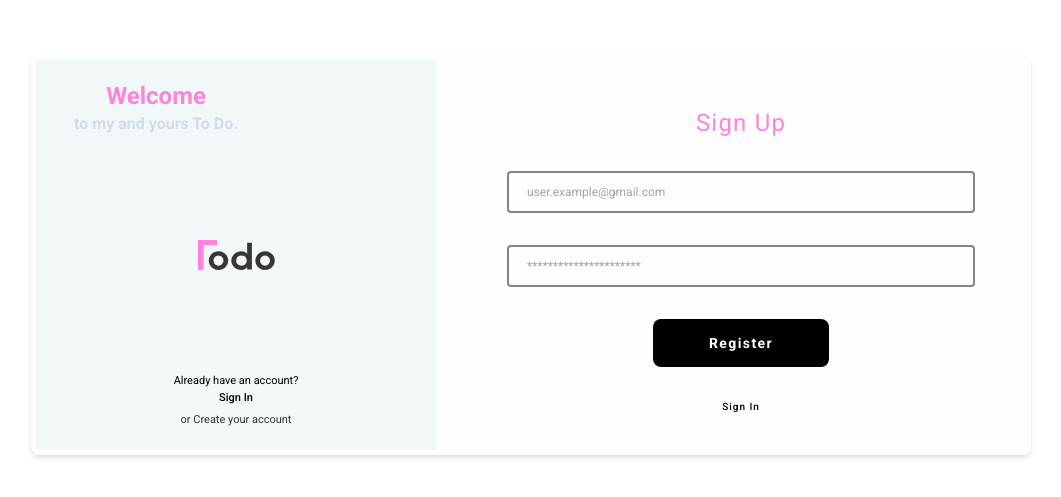
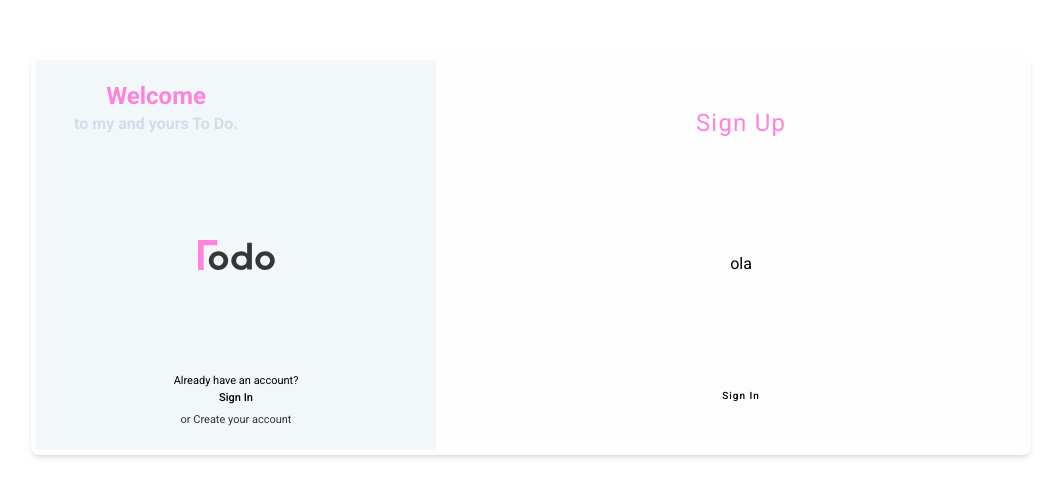
Before and after one commit to Rafael-Urei/ecommerce, a Next.js app: page /auth/signup in a window 1280 px wide. Shown: the part 145-642 px from the top of the page, without its empty margins (109-1170 px from the left). Built offline with nearby package versions, Linux system fonts and the light colour scheme.

Commit message:
:frog: Starting the form validation

```diff
--- /dev/null
+++ b/app/auth/login/loading.tsx
@@ -0,0 +1,11 @@
+import { TodoLogo } from "@/app/components/logo";
+
+export default function Loading() {
+  return (
+    <div className="h-screen flex items-center justify-center bg-opacity-30 bg-slate-200">
+      <div className="flex items-center justify-cente h-32 w-32 rounded-full animate-bounce">
+        <TodoLogo />
+      </div>
+    </div>
+  );
+}
--- a/app/auth/login/page.tsx
+++ b/app/auth/login/page.tsx
@@ -1,18 +1,50 @@
+"use client";
+
+import { Auth, authSchema } from "@/app/schemas/auth-schema";
 import { ButtonComponent } from "../../components/buttons";
 import { InputComponent } from "../../components/input";
 import AuthLayout from "@/app/layouts/auth-layout";
+import { FormProvider, useForm } from "react-hook-form";
+import { yupResolver } from "@hookform/resolvers/yup";
+import { Suspense } from "react";
+import Loading from "./loading";
 
 export default function AuthLoginPage() {
+  const authMethods = useForm<Auth>({ resolver: yupResolver(authSchema) });
+
+  const onSubmit = (data: Auth) => {
+    console.log(data);
+    console.log(authMethods.getValues("email"));
+  };
+
   return (
+    <>
+      <Suspense fallback={<Loading />}>
         <AuthLayout name="login" title="Sign In">
-      <form className="w-full flex flex-col items-center justify-between gap-8">
-        <InputComponent name="email" placeholder="user.example@gmail.com" />
+          <FormProvider {...authMethods}>
+            <form
+              onSubmit={authMethods.handleSubmit(onSubmit)}
+              className="w-full flex flex-col items-center justify-between gap-8"
+            >
+              <InputComponent
+                name="email"
+                type="text"
+                placeholder="user.example@gmail.com"
+                error={!!authMethods.formState.errors?.email}
+                helperText={authMethods.formState.errors.email?.message}
+              />
               <InputComponent
                 name="password_hash"
+                type="password"
                 placeholder="**********************"
+                error={!!authMethods.formState.errors?.password_hash}
+                helperText={authMethods.formState.errors.password_hash?.message}
               />
               <ButtonComponent type="submit" label="Login" />
             </form>
+          </FormProvider>
         </AuthLayout>
+      </Suspense>
+    </>
   );
 }
--- a/app/auth/signup/page.tsx
+++ b/app/auth/signup/page.tsx
@@ -5,14 +5,7 @@ import AuthLayout from "@/app/layouts/auth-layout";
 export default function AuthSignUpPage() {
   return (
     <AuthLayout name="signup" title="Sign Up">
-      <form className="w-full flex flex-col items-center justify-between gap-8">
-        <InputComponent name="email" placeholder="user.example@gmail.com" />
-        <InputComponent
-          name="password_hash"
-          placeholder="**********************"
-        />
-        <ButtonComponent type="submit" label="Register" />
-      </form>
+      ola
     </AuthLayout>
   );
 }
--- a/app/components/input.tsx
+++ b/app/components/input.tsx
@@ -1,19 +1,43 @@
+"use client";
+
+import classNames from "classnames";
+import { useFormContext } from "react-hook-form";
+
 type Props = {
   name: string;
+  type: string;
   placeholder?: string;
   tabIndex?: number;
+  error?: boolean;
+  helperText?: string;
 };
 
-export function InputComponent({ name, placeholder, tabIndex }: Props) {
+export function InputComponent({
+  name,
+  type,
+  placeholder,
+  tabIndex,
+  error,
+  helperText,
+}: Props) {
+  const { register } = useFormContext();
+
   return (
+    <div className="w-full relative">
       <input
         title={name}
-      type="text"
+        type={type}
+        autoComplete="off"
         placeholder={placeholder}
         tabIndex={tabIndex}
         id={name}
-      name={name}
-      className="w-full h-[42px] py-3 px-[18px] border-2 border-[#838383] rounded bg-transparent text-xs text-[#AEAEAE]"
+        {...register(name)}
+        className={classNames(
+          "w-full h-[42px] py-3 px-[18px] border-2 border-[#838383] rounded bg-transparent text-xs text-[#AEAEAE]",
+          { "border-red-500": error }
+        )}
       />
+      <p className="absolute pl-2 pt-1 text-red-500 text-xs">{helperText}</p>
+    </div>
   );
 }
--- /dev/null
+++ b/app/schemas/auth-schema.ts
@@ -0,0 +1,8 @@
+import * as yup from "yup";
+
+export const authSchema = yup.object({
+    email: yup.string().email('Must be a valid e-mail!').required('E-mail cannot be blank!').trim(),
+    password_hash: yup.string().min(6, 'Your password must have at least 6 characteres!').required('Password cannot be blank!')
+})
+
+export type Auth = yup.InferType<typeof authSchema>
```
Also changed, not shown: package.json (+8 -4 lines), 1 other file (tests, documents, lock files or other folders). Lines whose indentation alone changed are shown as unchanged.
